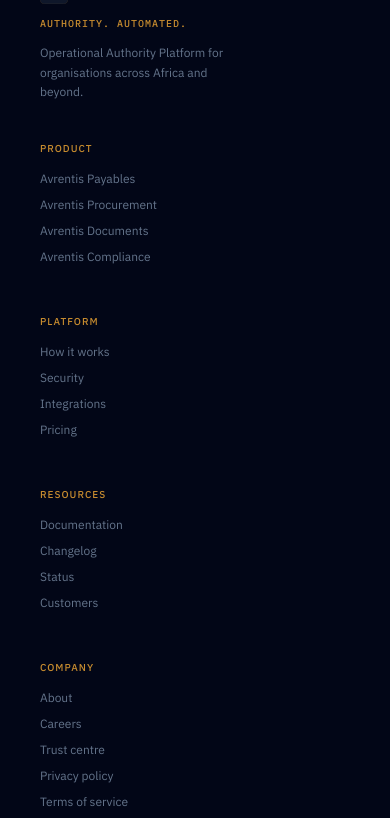
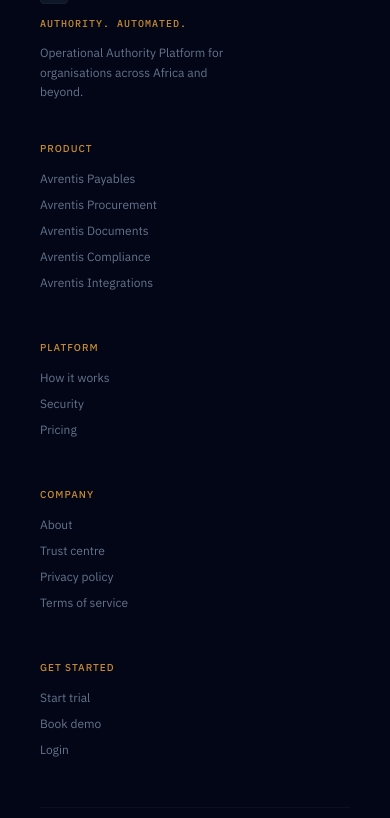
Before and after one commit to avrentishq/avrentis-site, a Next.js app: page /about in a window 390 px wide. Shown: the part 3334-4152 px from the top of the page. Built offline with nearby package versions, Linux system fonts and the light colour scheme.

Commit message:
feat(modules): derive public 5-module set; hide internal HR
Grid, navbar, mobile menu, footer and the product overview source the module list/count from the brand SSOT, so HR never renders and six modules becomes five.

```diff
--- a/src/components/layout/footer.tsx
+++ b/src/components/layout/footer.tsx
@@ -2,14 +2,14 @@
 
 import Link from "next/link";
 import { AvrentisLogo } from "@/components/ui/logo";
-import { BRAND, MODULES } from "@/lib/brand";
+import { BRAND, MODULES, moduleName, publicModuleKeys } from "@/lib/brand";
+import { isLaunchVisible } from "@/lib/launch";
 
-const PRODUCT_LINKS = [
-  { label: MODULES.pay.name, href: `/product/${MODULES.pay.slug}` },
-  { label: MODULES.procure.name, href: `/product/${MODULES.procure.slug}` },
-  { label: MODULES.vault.name, href: `/product/${MODULES.vault.slug}` },
-  { label: MODULES.audit.name, href: `/product/${MODULES.audit.slug}` },
-];
+// Derived from the brand SSOT — excludes internal modules (HR) automatically.
+const PRODUCT_LINKS = publicModuleKeys().map((key) => ({
+  label: moduleName(key),
+  href: `/product/${MODULES[key].slug}`,
+}));
 
 const PLATFORM_LINKS = [
   { label: "How it works", href: "/product/how-it-works" },
@@ -38,6 +38,17 @@
   { label: "Book demo", href: "/contact?intent=demo" },
   { label: "Login", href: "https://app.avrentis.com/login" },
 ];
+
+// Hidden-at-launch links are filtered out; fully-empty columns are dropped.
+const FOOTER_COLUMNS = [
+  { label: "PRODUCT", links: PRODUCT_LINKS },
+  { label: "PLATFORM", links: PLATFORM_LINKS },
+  { label: "RESOURCES", links: RESOURCES_LINKS },
+  { label: "COMPANY", links: COMPANY_LINKS },
+  { label: "GET STARTED", links: START_LINKS },
+]
+  .map((col) => ({ ...col, links: col.links.filter((link) => isLaunchVisible(link.href)) }))
+  .filter((col) => col.links.length > 0);
 
 const linkStyle: React.CSSProperties = {
   fontFamily: "var(--font-sans)",
@@ -127,11 +138,9 @@
             </span>
           </div>
 
-          <FooterColumn label="PRODUCT" links={PRODUCT_LINKS} />
-          <FooterColumn label="PLATFORM" links={PLATFORM_LINKS} />
-          <FooterColumn label="RESOURCES" links={RESOURCES_LINKS} />
-          <FooterColumn label="COMPANY" links={COMPANY_LINKS} />
-          <FooterColumn label="GET STARTED" links={START_LINKS} />
+          {FOOTER_COLUMNS.map((col) => (
+            <FooterColumn key={col.label} label={col.label} links={col.links} />
+          ))}
         </div>
 
         {/* Bottom bar */}
--- a/src/components/layout/mobile-menu.tsx
+++ b/src/components/layout/mobile-menu.tsx
@@ -3,7 +3,7 @@
 import { AnimatePresence, motion } from "framer-motion";
 import Link from "next/link";
 import { X } from "lucide-react";
-import { BRAND_COLORS } from "@/lib/brand";
+import { BRAND_COLORS, moduleName, publicModuleKeys, MODULES } from "@/lib/brand";
 import { AvrentisLogo } from "@/components/ui/logo";
 
 interface MobileMenuProps {
@@ -14,20 +14,16 @@
   pathname: string;
 }
 
-const PRODUCT_MODULES = [
-  { name: "Avrentis Payables", href: "/product/pay" },
-  { name: "Avrentis Procurement", href: "/product/procure" },
-  { name: "Avrentis Documents", href: "/product/vault" },
-  { name: "Avrentis Compliance", href: "/product/audit" },
-  { name: "Avrentis HR", href: "/product/people" },
-  { name: "Avrentis Integrations", href: "/product/connect" },
-];
+// Derived from the brand SSOT — excludes internal modules (HR) automatically.
+const PRODUCT_MODULES = publicModuleKeys().map((key) => ({
+  name: moduleName(key),
+  href: `/product/${MODULES[key].slug}`,
+}));
 
 const PRODUCT_PLATFORM = [
   { name: "How it works", href: "/product/how-it-works" },
   { name: "Security", href: "/product/security" },
   { name: "Trust centre", href: "/trust" },
-  { name: "Integrations catalogue", href: "/product/integrations" },
 ];
 
 const FONT = "'IBM Plex Sans', system-ui, sans-serif";
--- a/src/components/layout/navbar.tsx
+++ b/src/components/layout/navbar.tsx
@@ -15,7 +15,8 @@
 } from "lucide-react";
 import { AvrentisLogo } from "@/components/ui/logo";
 import { MobileMenu } from "@/components/layout/mobile-menu";
-import { BRAND, BRAND_COLORS, MODULES as PRODUCT_MODULES } from "@/lib/brand";
+import { BRAND, BRAND_COLORS, MODULES as PRODUCT_MODULES, isModulePublic } from "@/lib/brand";
+import { isLaunchVisible } from "@/lib/launch";
 
 /* ── Data ─────────────────────────────────────────────────────────────────── */
 
@@ -27,36 +28,42 @@
 
 const MODULES = [
   {
+    key: PRODUCT_MODULES.pay.key,
     name: PRODUCT_MODULES.pay.name,
     desc: "Structured payment approvals",
     href: `/product/${PRODUCT_MODULES.pay.slug}`,
     icon: CreditCard,
   },
   {
+    key: PRODUCT_MODULES.procure.key,
     name: PRODUCT_MODULES.procure.name,
     desc: "Procurement on record",
     href: `/product/${PRODUCT_MODULES.procure.slug}`,
     icon: ShoppingCart,
   },
   {
+    key: PRODUCT_MODULES.vault.key,
     name: PRODUCT_MODULES.vault.name,
     desc: "Institutional memory",
     href: `/product/${PRODUCT_MODULES.vault.slug}`,
     icon: Archive,
   },
   {
+    key: PRODUCT_MODULES.audit.key,
     name: PRODUCT_MODULES.audit.name,
     desc: "Compliance & accountability",
     href: `/product/${PRODUCT_MODULES.audit.slug}`,
     icon: ClipboardCheck,
   },
   {
+    key: PRODUCT_MODULES.people.key,
     name: PRODUCT_MODULES.people.name,
     desc: "Workforce structure",
     href: `/product/${PRODUCT_MODULES.people.slug}`,
     icon: Users,
   },
   {
+    key: PRODUCT_MODULES.connect.key,
     name: PRODUCT_MODULES.connect.name,
     desc: "External systems",
     href: `/product/${PRODUCT_MODULES.connect.slug}`,
@@ -243,7 +250,7 @@
                         gap: "2px",
                       }}
                     >
-                      {MODULES.map((mod) => {
+                      {MODULES.filter((mod) => isModulePublic(mod.key)).map((mod) => {
                         const Icon = mod.icon;
                         return (
                           <Link
@@ -334,7 +341,7 @@
                         gap: "2px",
                       }}
                     >
-                      {PLATFORM.map((item) => (
+                      {PLATFORM.filter((item) => isLaunchVisible(item.href)).map((item) => (
                         <Link
                           key={item.href}
                           href={item.href}
@@ -366,22 +373,6 @@
                 </div>
               )}
             </div>
-
-            {/* Customers */}
-            <Link
-              href="/customers"
-              style={activeLinkStyle("/customers")}
-              onMouseEnter={(e) => {
-                if (!isActive("/customers"))
-                  e.currentTarget.style.color = "var(--color-gold)";
-              }}
-              onMouseLeave={(e) => {
-                if (!isActive("/customers"))
-                  e.currentTarget.style.color = "#ffffff";
-              }}
-            >
-              Customers
-            </Link>
 
             {/* Pricing */}
             <Link
@@ -516,7 +507,7 @@
       <MobileMenu
         open={mobileOpen}
         onClose={() => setMobileOpen(false)}
-        navLinks={NAV_LINKS}
+        navLinks={NAV_LINKS.filter((link) => isLaunchVisible(link.href))}
         signinUrl="https://app.avrentis.com/login"
         pathname={pathname}
       />
--- a/src/components/sections/features-grid.tsx
+++ b/src/components/sections/features-grid.tsx
@@ -10,59 +10,63 @@
   Users,
   Link2,
 } from "lucide-react";
-import { BRAND_COLORS } from "@/lib/brand";
+import { BRAND_COLORS, moduleName, isModulePublic, type ModuleKey } from "@/lib/brand";
 import type { LucideIcon } from "lucide-react";
 
 type BadgeStatus = "available" | "coming_soon" | "partial" | "roadmap";
 
-const MODULES: {
+// Marketing content per module. The customer-facing NAME is sourced from the
+// brand SSOT (`moduleName`); availability is driven by `isModulePublic` so a
+// module held at internal maturity in the app (HR) never renders here.
+const MODULE_CARDS: {
+  key: ModuleKey;
   icon: LucideIcon;
-  name: string;
   subtitle: string;
   body: string;
   status: BadgeStatus;
 }[] = [
   {
+    key: "pay",
     icon: CreditCard,
-    name: "Avrentis Payables",
     subtitle: "Payment & Approval Management",
     body: "Structure every payment decision your organisation makes. From submission through defined approval levels to final authorisation — tracked, documented, and permanently on record.",
     status: "available",
   },
   {
+    key: "procure",
     icon: ShoppingCart,
-    name: "Avrentis Procurement",
     subtitle: "Purchase Order Management",
     body: "Bring structure and visibility to every procurement action. Generate, approve, and track purchase orders without email chains, manual paperwork, or process gaps.",
     status: "available",
   },
   {
+    key: "vault",
     icon: Archive,
-    name: "Avrentis Documents",
     subtitle: "Institutional Memory",
     body: "Replace physical and scattered digital filing with a centralised, searchable, role-controlled document system. Every approved record — instantly retrievable, permanently preserved.",
-    status: "coming_soon",
+    status: "available",
   },
   {
+    key: "audit",
     icon: ClipboardCheck,
-    name: "Avrentis Compliance",
     subtitle: "Compliance & Accountability",
     body: "A complete, tamper-proof log of every action across your organisation. Meet compliance requirements and face every audit with confidence — not scrambling.",
     status: "available",
   },
   {
+    // HR is held at internal maturity in the app → filtered out by isModulePublic.
+    key: "people",
     icon: Users,
-    name: "Avrentis HR",
     subtitle: "HR Approvals & Workforce Management",
     body: "Extend operational structure to your workforce processes. Leave approvals, onboarding, policy acknowledgements — all structured, tracked, and on record.",
-    status: "roadmap",
+    status: "available",
   },
   {
+    key: "connect",
     icon: Link2,
-    name: "Avrentis Integrations",
     subtitle: "External Systems",
     body: "Connect Avrentis to the systems your organisation already uses. Your structured operational data flowing where it needs to go — without manual intervention.",
-    status: "partial",
+    status: "available",
   },
 ];
 
@@ -170,12 +174,12 @@
           }}
           className="grid-cols-1 md:grid-cols-2 lg:grid-cols-3"
         >
-          {MODULES.map((mod, i) => {
+          {MODULE_CARDS.filter((mod) => isModulePublic(mod.key)).map((mod, i) => {
             const Icon = mod.icon;
             const badge = BADGE_STYLES[mod.status];
             return (
               <motion.div
-                key={mod.name}
+                key={mod.key}
                 variants={fadeUp}
                 initial="hidden"
                 whileInView="visible"
@@ -228,7 +232,7 @@
                     margin: "0 0 4px",
                   }}
                 >
-                  {mod.name}
+                  {moduleName(mod.key)}
                 </h3>
                 <span
                   style={{
```
Also changed, not shown: src/app/product/page.tsx (+9 -9 lines).
